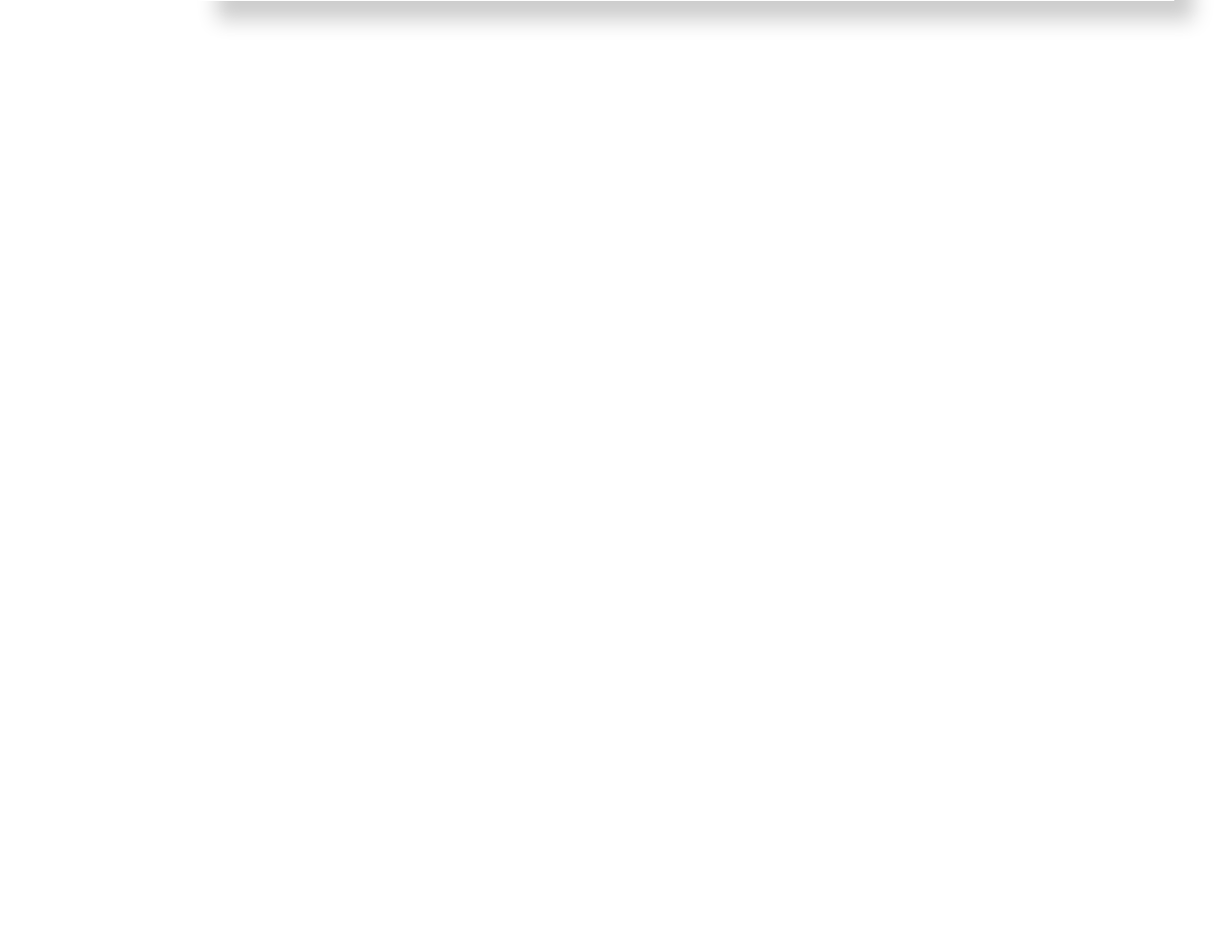
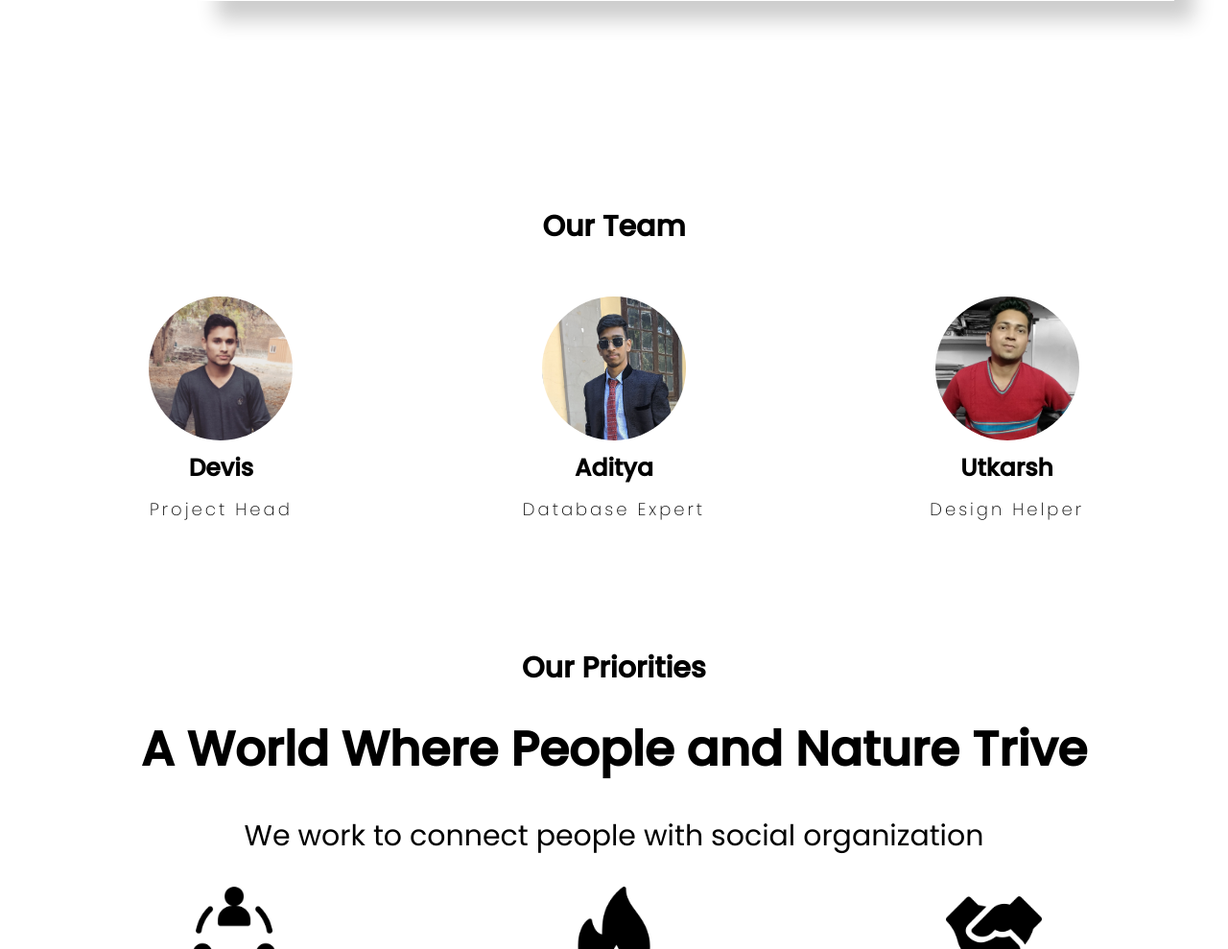
Before and after one commit to sociodocs/final-work, a PHP site: page / in a window 1280 px wide. Shown: the part 5511-6500 px from the top of the page at 96% size. Run offline with PHP 8.4, Linux system fonts and the light colour scheme.

Commit message:
completed basic home page

```diff
--- a/css/contact.css
+++ b/css/contact.css
@@ -1,6 +1,6 @@
 #contact{
     max-width: 1761px;
-    height: 100vh;
+    position: static;
 }
 #contact-title{
     background: #C4C4C4;
--- /dev/null
+++ b/css/our-priorities.css
@@ -0,0 +1,61 @@
+#our-priorities{
+    max-width: 1761px;
+    margin-top: 100px;
+    margin-bottom: 100px;
+}
+
+#our-priorities h2{
+    font-size: 30px;
+    margin: 0px;
+}
+
+#our-priorities h1{
+    font-size: 50px;
+    margin: 0px;
+}
+
+ #our-priorities h3{
+    font-size: 30px;
+    font-weight: 300;
+}
+
+.priority-card{
+    display: flex;
+    flex-direction: row;
+    justify-content: space-around;
+    margin: 20px 20px;
+}
+
+.priority{
+    display: flex;
+    flex-basis:260px;
+    text-align: center;
+    flex-direction: column;
+    align-items: center;
+}
+
+.priority .priority-logo{
+    height: 100px;
+    width: 100px;
+    transition: 400ms;
+}
+
+.priority h3{
+    margin-top: 30px;
+    margin-bottom: 0px;
+    font-size: 25px;
+    font-weight: 100;
+}
+
+@media only screen and (max-width: 1150px){
+    .priority-card{
+        flex-direction: column;
+    }
+
+    .priority{
+        margin: 30px;
+        display: flex;
+        flex-direction: column;
+        align-items: center;
+    }
+}
--- /dev/null
+++ b/css/our-team.css
@@ -0,0 +1,64 @@
+#our-team{
+    position: static;
+    max-width: 1761px;
+    margin-top: 950px;
+}
+
+#our-team h2{
+   font-size: 30px;
+   text-align: center;
+}
+
+.member-card{
+    display: flex;
+    flex-direction: row;
+    justify-content: space-around;
+    margin-top: 50px;
+    margin-bottom: 50px;
+}
+
+.member{
+    display: flex;
+    flex-basis:260px;
+    text-align: center;
+    flex-direction: column;
+    align-items: center;
+}
+
+.member .member-dp{
+    height: 150px;
+    width: 150px;
+    border-radius: 50%;
+    cursor: pointer;
+    transition: 400ms;
+}
+
+.user-name{
+    margin-top: 30px;
+    margin-bottom: 0px;
+    font-size: 25px;
+}
+
+.member h3{
+    margin-top: 10px;
+}
+
+.member h5{
+    font-size: 18px;
+    font-weight: 100;
+    letter-spacing: 3px;
+    margin-top: 10px;
+}
+
+@media only screen and (max-width: 1150px){
+    .member-card{
+        flex-direction: column;
+    }
+
+    .member{
+        margin: 30px;
+        display: flex;
+        flex-direction: column;
+        align-items: center;
+    }
+}
--- a/index.html
+++ b/index.html
@@ -200,9 +200,82 @@
           </div>
         </div>
     </section>
-    <section id="our-team"></section>
-    <section id="our-priorities"></section>
-    <footer></footer>
+    <section id="our-team">
+        <h2>Our Team</h2>
+        <div class="member-card">
+          <div class="member">
+            <img src="images/home/devis.jpg" class="member-dp">
+            <h3 class="user-name"> Devis </h3>
+            <h5> Project Head </h5>
+          </div>
+
+          <div class="member">
+            <img src="images/home/aditya.jpg" class="member-dp">
+            <h3 class="user-name"> Aditya </h3>
+            <h5> Database Expert </h5>
+          </div>
+
+          <div class="member">
+            <img src="images/home/utkarsh.jpg" class="member-dp">
+            <h3 class="user-name"> Utkarsh </h3>
+            <h5> Design Helper </h5>
+          </div>
+        </div>
+    </section>
+    <section id="our-priorities">
+        <h2>Our Priorities</h2><br>
+        <h1>A World Where People and Nature Trive</h1>
+        <h3>We work to connect people with social organization</h3>
+        <div class="priority-card">
+          <div class="priority">
+            <img src="logo/people.png" class="priority-logo">
+            <h3> Make a global community </h3>
+          </div>
+
+          <div class="priority">
+            <img src="logo/fire.png" class="priority-logo">
+            <h3> Focus on real social issues </h3>
+          </div>
+
+          <div class="priority">
+            <img src="logo/shake-hands.png" class="priority-logo">
+            <h3> Bring people and Organizations closer </h3>
+          </div>
+        </div>
+    </section>
+    <footer>
+        <div class="f-section">
+            <!--logo-->
+            <h1 id="f-logo"> SOCIODOX </h1>
+            <!--list-->
+            <ul>
+              <h1 id="f-title"> Contact </h1>
+              <li><p> +91-99999-99999 </p></li>
+              <li><p> Fergusson College, Pune</p></li>
+              <li><p> Just a project</p></li>
+            </ul>
+            <!--f-social-->
+            <div class="f-social">
+              <h1 id="f-title"> Social </h1>
+              <!--Social icons-->
+              <div class="f-social-icons">
+                <a href="#"> <img src="logo/facebook-white.png">    </a>
+                <a href="#"> <img src="logo/twitter-white.png">     </a>
+                <a href="#"> <img src="logo/instagram-white.png">   </a>
+              </div>
+            </div>
+            <!--email-->
+            <div class="f-email">
+              <form action="php/newsletter.php" method="POST">
+              <!--heading-->
+              <h1 id="f-title"> Newsletter </h1>
+              <input type="email" placeholder="Enter Your Email" name="letteremail"/><br/>
+              <button class="Newsletter" type="submit">SUBSCRIBE</button>
+              </form>
+            </div>
+          </div>
+          <p class="copyright"> copyright sociodox.org</p>
+    </footer>
     <script src="main.js"></script></center>
 </body>
 </html>
--- a/main.css
+++ b/main.css
@@ -7,6 +7,9 @@
 @import "css/donate.css";
 @import "css/contact.css";
 @import "css/profile.css";
+@import "css/our-team.css";
+@import "css/our-priorities.css";
+@import "css/footer.css";
 
 @font-face{
     font-family: 'Poppins';
@@ -34,7 +37,6 @@
 }
 
 body{
-    height: 9650px;
     font-family: 'Poppins';
     margin: 0px 2% 0px 2%;
     align-items: center;
```
Also changed, not shown: css/footer.css (added, +145 -0 lines), images/home/aditya.jpg (added), images/home/devis.jpg (added), images/home/utkarsh.jpg (added), logo/facebook-white.png (added), logo/instagram-white.png (added), logo/twitter-white.png (added).
